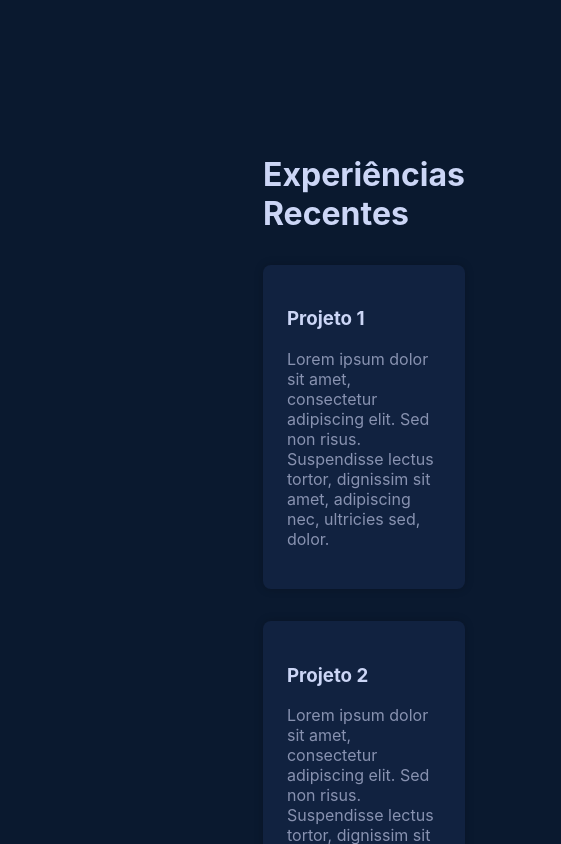
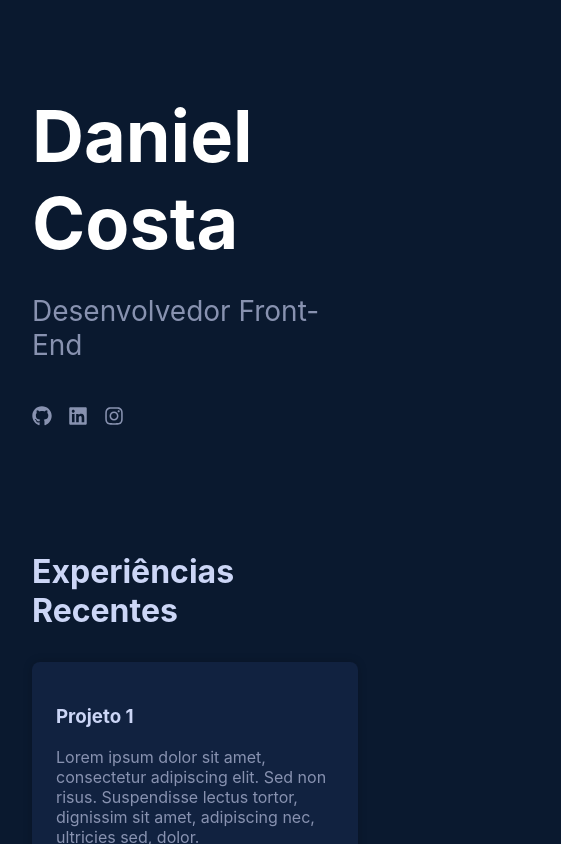
Before and after one commit to danielcoosta1/meu-portfolio, a React (Vite) app: page / in a window 390 px wide. Shown: the top 844 px of the page, 561 px wide, since content can reach past the window. Built offline with nearby package versions, Linux system fonts and the light colour scheme.

Commit message:
Modificando a responsividade para dispositivos menores que 1200px

```diff
--- a/src/components/Layout/style.js
+++ b/src/components/Layout/style.js
@@ -7,23 +7,30 @@ export const Container = styled.div`
   max-width: 1400px;
   margin: 0 auto;
   padding: 2rem;
-  padding-left: 370px; // ⬅️ 350px do sidebar + um pequeno respiro
+  padding-left: 370px; // Sidebar (350px) + respiro
   box-sizing: border-box;
   position: relative;
   gap: 2rem;
+
+  @media (max-width: 1400px) {
+    flex-direction: column;
+    gap: 0;
+    padding: 0; // ✅ remove completamente qualquer padding no mobile
+   height: 100dvh;
+  }
 `;
 
 export const ContentWrapper = styled.div`
-  flex: 1; /* O conteúdo vai ocupar o restante do espaço */
+  flex: 1;
   display: flex;
-  justify-content: center; /* Centraliza o conteúdo à direita */
-  padding: 2rem;
-  /* Adiciona scroll no conteúdo */
+  justify-content: center;
 `;
 
 export const Content = styled.main`
   width: 100%;
-  max-width: 1200px; /* Limita a largura do conteúdo */
+  max-width: 1200px;
   padding: 2rem;
   box-sizing: border-box;
+
+
 `;
--- a/src/components/SideBar/styles.js
+++ b/src/components/SideBar/styles.js
@@ -12,12 +12,19 @@ export const SidebarContainer = styled.aside`
   color: #ccd6f6;
   display: flex;
   flex-direction: column;
-  justify-content: space-between;
   box-sizing: border-box;
   z-index: 10;
+
+  @media (max-width: 1400px) {
+    width: 100%;
+    position: relative;
+    left: 0;
+
+    transform: none;
+    padding: 2rem; // ✅ uniformemente (2rem top/right/bottom/left)
+    gap: 1rem;
+  }
 `;
-
-
 
 export const Name = styled.h1`
   font-size: 4.5rem;
@@ -36,6 +43,9 @@ export const NavList = styled.nav`
   flex-direction: column;
   gap: 1rem;
   margin-top: 3rem;
+  @media (max-width: 1400px) {
+    display: none;
+  }
 `;
 
 export const NavItem = styled.a`
@@ -52,7 +62,12 @@ export const NavItem = styled.a`
 export const SocialLinksContainer = styled.div`
   display: flex;
   gap: 1rem;
-  margin-bottom: 3rem;
+  margin-bottom: 2rem;
+  margin-top: auto;
+  @media (max-width: 1400px) {
+    margin-bottom: 0;
+    margin-top: 0;
+  }
 `;
 
 export const SocialLink = styled.a`
--- a/src/styles/globalStyle.js
+++ b/src/styles/globalStyle.js
@@ -15,9 +15,6 @@ export const GlobalStyle = createGlobalStyle`
   }
 
   body {
-    display: flex;
-    justify-content: center;
-    align-items: flex-start;
     width: 100%;
     min-height: 100vh;
     overflow-y: auto; /* Permite scroll global */
```
